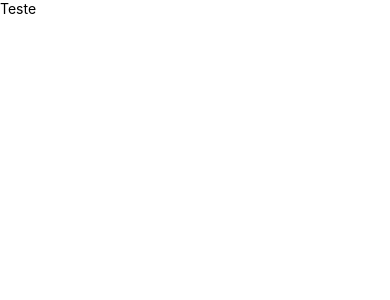
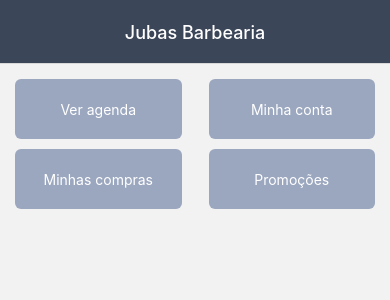
Before and after one commit to marcelo-de-santana/jubas-app, a React Native app: screen /MainScreen in a window 390 px wide. Shown: the top 300 px of the page. Built offline with nearby package versions, Linux system fonts and the light colour scheme.

Commit message:
Dependencias do React Navigation

```diff
--- a/App.tsx
+++ b/App.tsx
@@ -1,10 +1,14 @@
-import {SafeAreaView, Text} from 'react-native';
+import {NavigationContainer} from '@react-navigation/native';
+import StackNavigation from './src/navigation/StackNavigation';
+import {SafeAreaProvider} from 'react-native-safe-area-context';
 
-function App() {
+function App(): JSX.Element {
   return (
-    <SafeAreaView>
-      <Text>Teste</Text>
-    </SafeAreaView>
+    <SafeAreaProvider>
+      <NavigationContainer>
+        <StackNavigation />
+      </NavigationContainer>
+    </SafeAreaProvider>
   );
 }
 export default App;
--- a/package.json
+++ b/package.json
@@ -11,9 +11,11 @@
   },
   "dependencies": {
     "@react-navigation/native": "^6.1.7",
-    "@react-navigation/stack": "^6.3.17",
+    "@react-navigation/native-stack": "^6.9.13",
     "react": "18.2.0",
-    "react-native": "0.72.3"
+    "react-native": "0.72.3",
+    "react-native-safe-area-context": "^4.7.1",
+    "react-native-screens": "^3.24.0"
   },
   "devDependencies": {
     "@babel/core": "^7.20.0",
--- /dev/null
+++ b/src/components/Styles.jsx
@@ -0,0 +1,299 @@
+import { StyleSheet } from "react-native";
+
+const global = StyleSheet.create({
+    container: {
+        flex: 1,
+        paddingVertical: 10,
+        paddingHorizontal: 10,
+        backgroundColor: "#F2F2F2",
+    },
+    containerMiddle: {
+        height: '50%'
+    },
+    boxHeader: {
+        marginBottom: 10,
+    },
+    horizontalMargins: {
+        paddingHorizontal: 30,
+    },
+    logo: {
+        backgroundColor: "#CCCED9",
+        borderRadius: 4,
+        marginTop: 20,
+        height: 150,
+        width: 120,
+    },
+    boxMenu: {
+        backgroundColor: '#9BA7BF',
+        borderRadius: 6,
+        height: 60,
+        justifyContent: 'center',
+        margin: 5,
+        width: '45%'
+    },
+    textMenu: {
+        color: 'white',
+        textAlign: 'center'
+    },
+    textHeader: {
+        color: "#000",
+        fontSize: 16,
+        paddingLeft: 5,
+        paddingBottom: 4,
+    },
+    textHeaderMiddle: {
+        color: "#000",
+        fontSize: 18,
+    },
+    blueBox: {
+        backgroundColor: "#9BA7BF",
+        borderRadius: 10,
+        flexDirection: "row",
+        flexWrap: "wrap",
+        padding: 12,
+    },
+    blueBoxItems: {
+        backgroundColor: "#9BA7BF",
+        borderRadius: 6,
+        marginVertical: 5,
+        padding: 10,
+    },
+    greyBox: {
+        backgroundColor: "#CCCED9",
+        borderRadius: 6,
+        flexDirection: "row",
+        flexWrap: "wrap",
+        justifyContent: 'space-between',
+        marginVertical: 5,
+        padding: 10,
+    },
+    greyBoxItems: {
+        backgroundColor: "#CCCED9",
+        borderRadius: 6,
+        marginVertical: 5,
+        padding: 10,
+    },
+    greyBoxItemsFlex: {
+        backgroundColor: "#CCCED9",
+        borderRadius: 6,
+        flexDirection: 'row',
+        justifyContent: 'space-between',
+        marginVertical: 5,
+        padding: 10,
+    },
+    switchBox: {
+        flexDirection: 'row',
+        flexWrap: "wrap",
+        justifyContent: 'space-between',
+        marginVertical: 5,
+    },
+    whiteTextLarge: {
+        color: "white",
+        fontSize: 20,
+        paddingHorizontal: 4,
+    },
+    whiteTextMiddle: {
+        color: "white",
+        fontSize: 18,
+    },
+    whiteTextSmall: {
+        color: "white",
+        fontSize: 16,
+    },
+    whiteTextSmallVeryCenter: {
+        color: "white",
+        fontSize: 14,
+        textAlign: 'center'
+    },
+    whiteTextSmallCenter: {
+        color: '#fff',
+        fontSize: 18,
+        textAlign: 'center',
+    },
+    blackTextSmall: {
+        color: "#000",
+        fontSize: 16,
+    },
+    blackTextMiddle: {
+        color: "#000",
+        fontSize: 18,
+    },
+    blackTextSmallCenter: {
+        color: "#000",
+        fontSize: 16,
+        textAlign: 'center'
+    },
+    blackTextLarge: {
+        color: "#000",
+        fontSize: 20,
+    },
+    blackTextLargeCenter: {
+        color: "#000",
+        fontSize: 20,
+        textAlign: 'center'
+    },
+    darkBlueTextSmall: {
+        color: "#161c26",
+        fontSize: 14,
+    },
+    darkBlueTextSmallCenter: {
+        color: "#161c26",
+        fontSize: 14,
+        textAlign: 'center',
+    },
+    redText: {
+        color: "red",
+        fontSize: 20,
+        paddingHorizontal: 4,
+    },
+    label: {
+        color: '#161c26',
+        paddingTop: 5
+    },
+    input: {
+        backgroundColor: '#CCCED9',
+        borderRadius: 6,
+        borderWidth: 1,
+        color: '#000000',
+        height: 40,
+        paddingLeft: 10,
+    },
+    footerBox: {
+        paddingBottom: 10,
+    },
+    scrollInfo: {
+        textAlign: 'center',
+        color: '#3c4659',
+        marginBottom: 10,
+    },
+    button: {
+        backgroundColor: "#3c4659",
+        borderRadius: 6,
+        height: 40,
+        justifyContent: "center",
+        marginTop: 5
+    },
+    inactiveButton: {
+        backgroundColor: "#CCCED9",
+        borderRadius: 6,
+        marginVertical: 5,
+        padding: 10,
+        width: "30%",
+    },
+    activeButton: {
+        backgroundColor: "#3C4659",
+        borderRadius: 6,
+        marginVertical: 5,
+        padding: 10,
+        width: "30%",
+    },
+    textButton: {
+        textAlign: 'center',
+        color: "#fff",
+        fontSize: 18
+    },
+    cart: {
+        flexDirection: 'row-reverse',
+        justifyContent: 'space-between'
+    },
+    boxFlexRow: {
+        flexDirection: 'row',
+        flexWrap: 'wrap',
+        justifyContent: 'space-between'
+    },
+    boxFlexRowSwitch: {
+        flexDirection: 'row',
+        flexWrap: 'wrap',
+        justifyContent: 'space-between',
+        paddingVertical:10
+    },
+    boxFooter: {
+        height: 230,
+        marginVertical: 20
+    },
+    footerBottom: {
+        position: 'absolute',
+        bottom: 0,
+        left: 0,
+        right: 0
+    }
+})
+
+const modal = StyleSheet.create({
+    container: {
+        flex: 1,
+    },
+    pressable: {
+        flex: 1,
+        backgroundColor: 'black',
+        opacity: 0.9
+    },
+    boxItems: {
+        backgroundColor: 'black',
+        paddingHorizontal: 10,
+        paddingTop: 20,
+        paddingBottom: 8,
+        opacity: 0.9
+    },
+    boxForm: {
+        backgroundColor: '#CCCED9',
+        borderRadius: 6,
+        padding: 10,
+        marginBottom: 10,
+    },
+    input: {
+        backgroundColor: '#F2F2F2',
+        borderRadius: 6,
+        borderWidth: 1,
+        color: '#161C26',
+        height: 40,
+        paddingLeft: 10,
+    },
+    button: {
+        backgroundColor: "#3C4659",
+        borderRadius: 6,
+        height: 40,
+        justifyContent: "center",
+        marginTop: 5
+    },
+    whiteButton: {
+        backgroundColor: "#FFF",
+        borderRadius: 6,
+        height: 40,
+        justifyContent: "center",
+        marginTop: 5
+    },
+    redButton: {
+        backgroundColor: "red",
+        borderRadius: 6,
+        height: 40,
+        justifyContent: "center",
+        marginTop: 5
+    },
+    textButton: {
+        textAlign: 'center',
+        color: "#FFF",
+        fontSize: 18
+    },
+    blackTextButton: {
+        color: "#000",
+        fontSize: 18,
+        textAlign: 'center'
+    },
+    textHeader: {
+        color: "#000",
+        fontSize: 16,
+        paddingLeft: 5,
+        paddingVertical: 4,
+    },
+    switchBox: {
+        flexDirection: 'row',
+        flexWrap: "wrap",
+        justifyContent: 'space-between',
+        marginVertical: 5,
+    },
+});
+
+const placeHolderColorTextInput = "#161c2660"
+
+export { global, modal, placeHolderColorTextInput };
--- /dev/null
+++ b/src/navigation/StackNavigation.tsx
@@ -0,0 +1,23 @@
+import MainScreen from '../screens/MainScreen';
+import {createNativeStackNavigator} from '@react-navigation/native-stack';
+
+const Stack = createNativeStackNavigator();
+
+export default function StackNavigation() {
+  return (
+    <Stack.Navigator
+      screenOptions={{
+        headerStyle: {
+          backgroundColor: '#3C4659',
+        },
+        headerTintColor: '#fff',
+      }}
+      initialRouteName="Login">
+      <Stack.Screen
+        name="MainScreen"
+        component={MainScreen}
+        options={{headerTitle: 'Jubas Barbearia', headerTitleAlign: 'center'}}
+      />
+    </Stack.Navigator>
+  );
+}
--- /dev/null
+++ b/src/screens/MainScreen.tsx
@@ -0,0 +1,31 @@
+import {
+  ScrollView,
+  Text,
+  TouchableOpacity,
+  View,
+} from 'react-native';
+import {global} from '../components/Styles';
+
+export default function MainScreen({navigation}: any) {
+  return (
+    <View style={global.container}>
+      <ScrollView>
+        <View style={global.boxFlexRow}>
+          <TouchableOpacity style={global.boxMenu}>
+            <Text style={global.textMenu}>Ver agenda</Text>
+          </TouchableOpacity>
+          <TouchableOpacity style={global.boxMenu}>
+            <Text style={global.textMenu}>Minha conta</Text>
+          </TouchableOpacity>
+
+          <TouchableOpacity style={global.boxMenu}>
+            <Text style={global.textMenu}>Minhas compras</Text>
+          </TouchableOpacity>
+          <TouchableOpacity style={global.boxMenu}>
+            <Text style={global.textMenu}>Promoções</Text>
+          </TouchableOpacity>
+        </View>
+      </ScrollView>
+    </View>
+  );
+}
```
Also changed, not shown: src/navigation/AuthStack.tsx (added), 2 other files (tests, documents, lock files or other folders).
